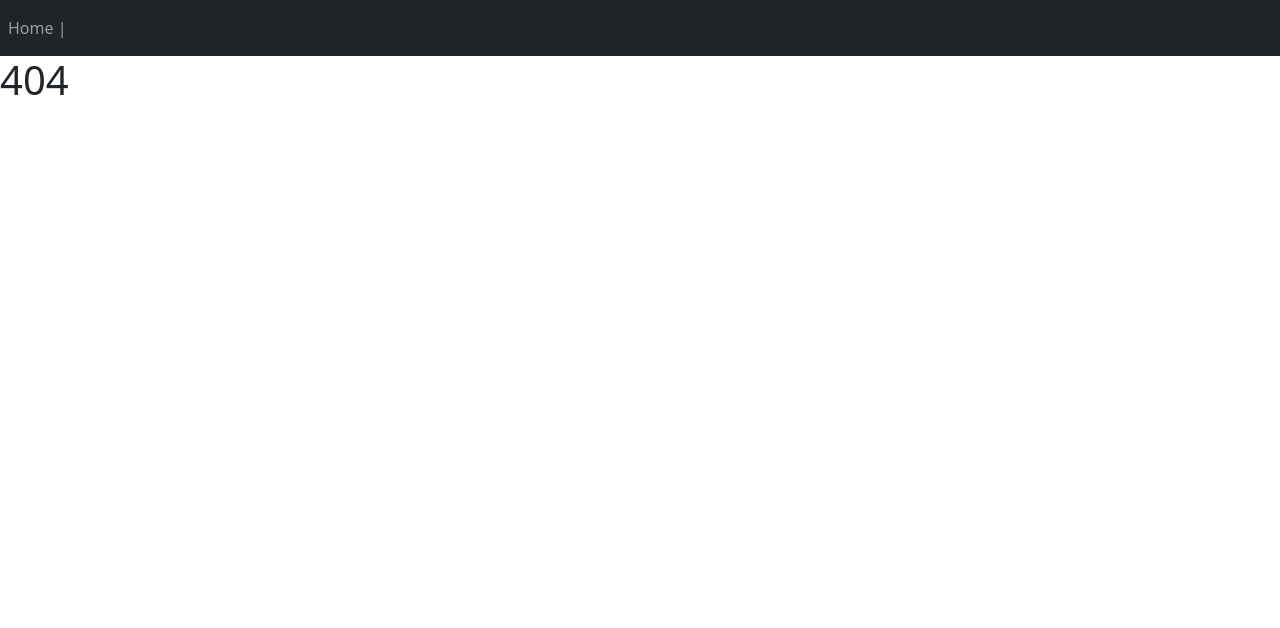
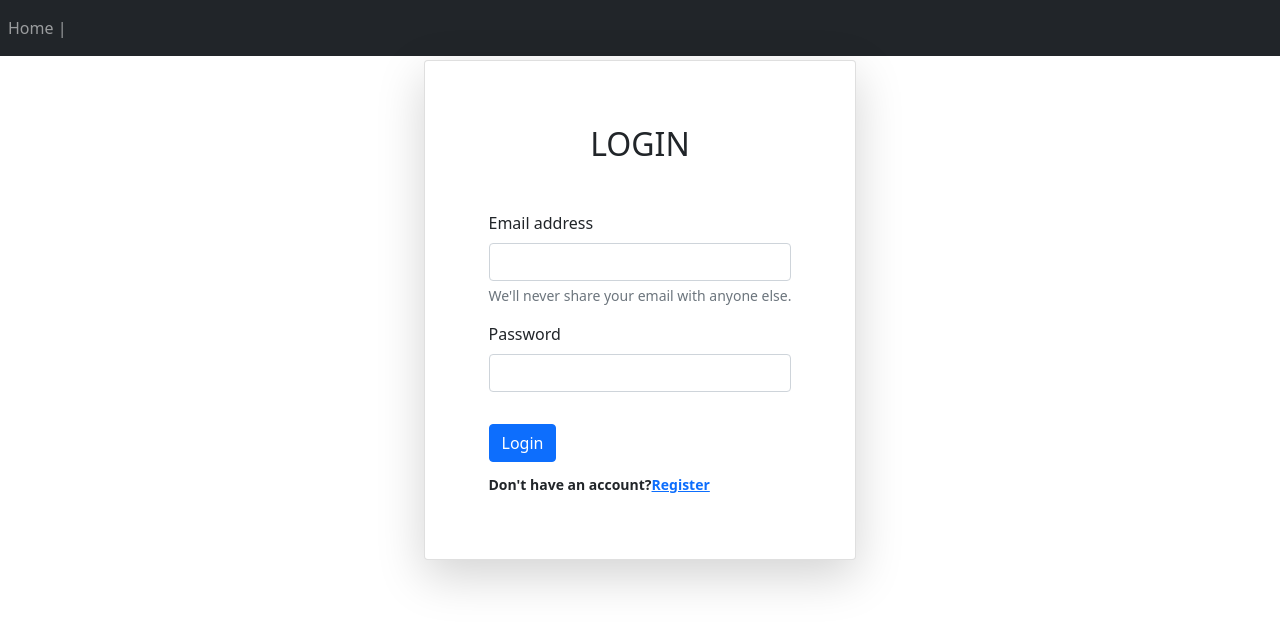
Before and after one commit to abbasalkabbi/React-Php, a React (Create React App) app: page /Login in a window 1280 px wide. Before the commit this address had no page. Shown: the top 628 px of the page. Built offline with nearby package versions, Linux system fonts and the light colour scheme.

Commit message:
Add Login Page

```diff
--- a/src/App.js
+++ b/src/App.js
@@ -5,6 +5,7 @@ import Layout from "./pages/Layout";
 import Home from "./pages/Home";
 import NoPage from "./pages/NoPage";
 import Register from "./pages/Register";
+import Login from "./pages/Login";
 
 
 class App extends Component{
@@ -27,10 +28,9 @@ constructor(props) {
             <Route path="/" element={<Layout />}>
 
              <Route index element={<Home />} />
-
-
-          <Route path="register" element={<Register/>}/>
-               <Route path="*" element={<NoPage />} />
+             <Route path="register" element={<Register/>}/>
+             <Route path="Login" element={<Login/>}/>
+             <Route path="*" element={<NoPage />} />
             </Route>
           </Routes>
         </BrowserRouter>
--- /dev/null
+++ b/src/pages/Login.js
@@ -0,0 +1,116 @@
+import React, { Component } from "react";
+import { Navigate } from "react-router";
+import axios from "axios";
+const url_login='http://localhost/react-php/api/login.php';
+class Login extends Component{
+    constructor(props) {
+        super(props);
+        this.state = {
+          email: '',
+          password: '',
+          info:[],
+          status:'',
+          id:''
+
+
+        }
+      }
+      handleFormSubmit( event ) {
+
+        event.preventDefault();
+        let login_data={
+            email: this.state.email,
+            password:this.state.password,
+        }
+        axios({
+            method: 'post',
+            url: `${url_login}`,
+            headers: { 'content-type': 'application/json' },
+            data: login_data
+          })
+            .then(result => this.setState(
+                {
+                info: result.data.message,
+                status:result.data.status,
+                id:result.data.id
+            }))
+
+
+
+      }
+      error(){
+        if(this.state.status ===false){
+
+          return(
+            <div class="alert  alert-danger alert-dismissible fade show text-center" role="alert">
+
+            {this.state.info}
+
+      </div>
+          )
+
+        }else{
+        if(this.state.info=='successful'){
+          localStorage.setItem('id',this.state.id)
+          if(localStorage.getItem('id')){
+            return(
+            <Navigate replace to="/" />
+            )
+          }
+          }
+        }
+    }
+    render(){
+        let {email,password}=this.state
+        return(
+            <div className="container d-flex justify-content-center ">
+            {/* if you are loggined */}
+            {localStorage.getItem('id') ? <Navigate replace to="/" /> :''}
+             <form className="mt-1  ">
+
+               <div className="card bg-light shadow-lg p-3 mb-5 bg-body rounded ">
+                 <div className="card-body  p-5">
+                 <h2 class="text-uppercase text-center mb-5"> Login </h2>
+                  {/* alert Error */}
+
+                  {this.error()}
+
+              {/* End  alert Error */}
+
+                     {/* email */}
+                         <div class="mb-3">
+                                          <label for="exampleInputEmail1" class="form-label">Email address</label>
+                                          <input type="email" class="form-control" id="exampleInputEmail1" aria-describedby="emailHelp"
+                                             value={email}
+                                             onChange={e => this.setState({ email: e.target.value })}
+                                             />
+                                          <div id="emailHelp" class="form-text">We'll never share your email with anyone else.</div>
+                         </div>
+                    {/* password */}
+                         <div class="mb-3">
+                                            <label for="exampleInputPassword1" class="form-label">Password</label>
+                                            <input type="password" class="form-control" id="exampleInputPassword1"
+                                             value={password}
+                                             onChange={e => this.setState({ password: e.target.value })}
+                                            />
+                         </div>
+
+
+                {/* Login Button */}
+                        <div class="text-center text-lg-start mt-4 pt-2">
+                                       <button type="submit" onClick={e => this.handleFormSubmit(e)} class="btn btn-primary">Login</button>
+                                        <p class="small fw-bold mt-2 pt-1 mb-0">Don't have an account?
+                                        <a href="/register" class="link-primary">Register</a>
+                                        </p>
+                         </div>
+               {/* END Login Button */}
+                 </div>
+               </div>
+
+         </form>
+
+          </div>
+        )
+    }
+}
+export default Login
--- a/src/pages/Register.js
+++ b/src/pages/Register.js
@@ -106,8 +106,16 @@ class Register extends Component{
                                                onChange={e => this.setState({ password: e.target.value })}
                                               />
                            </div>
+                     {/* Login Button */}
+                       <div class="text-center text-lg-start mt-4 pt-2">
+                                              <button type="submit" onClick={e => this.handleFormSubmit(e)} class="btn btn-primary">Register</button>
+                                               <p class="small fw-bold mt-2 pt-1 mb-0">I have an account?
+                                               <a href="/login" class="link-primary"> Login</a>
+                                               </p>
+                        </div>
+                      {/* END Login Button */}
 
-                  <button type="submit" onClick={e => this.handleFormSubmit(e)} class="btn btn-primary">Register</button>
+
                    </div>
                  </div>
 
```
Also changed, not shown: 1 other file (tests, documents, lock files or other folders).
